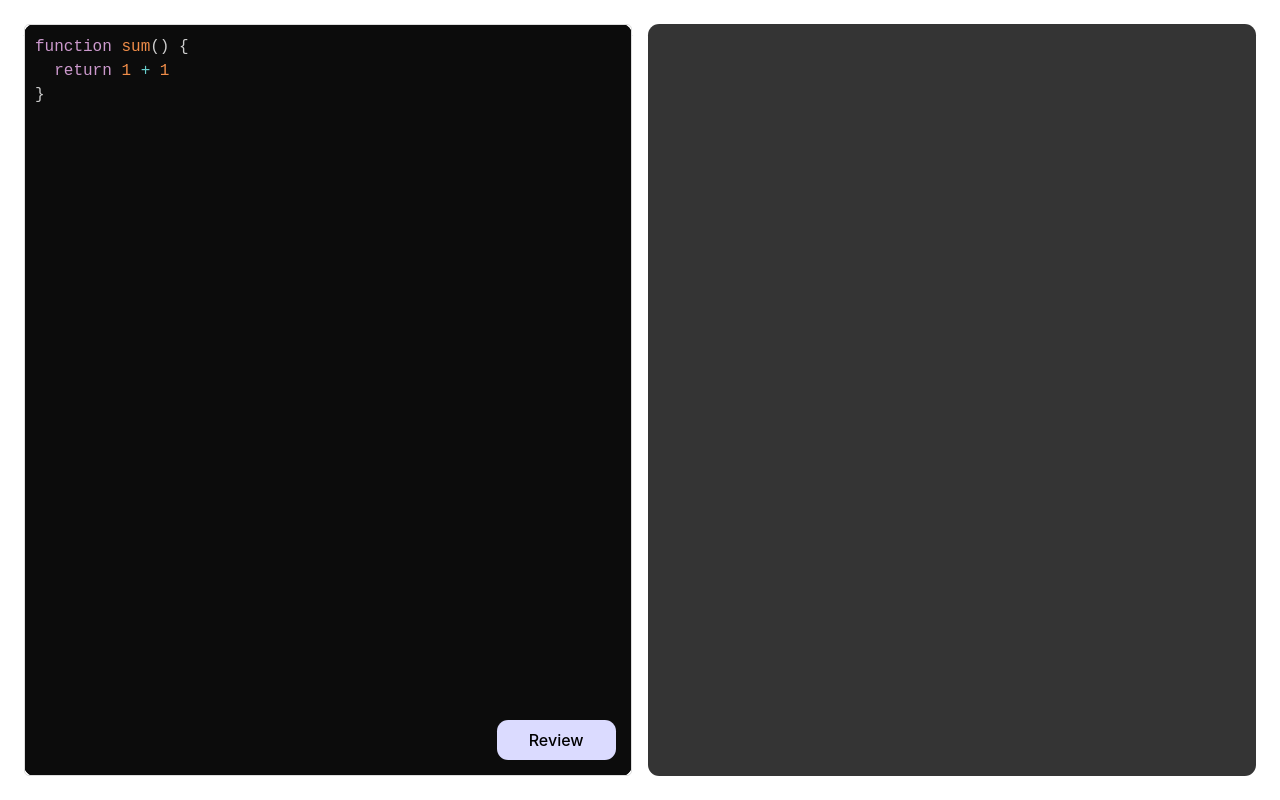
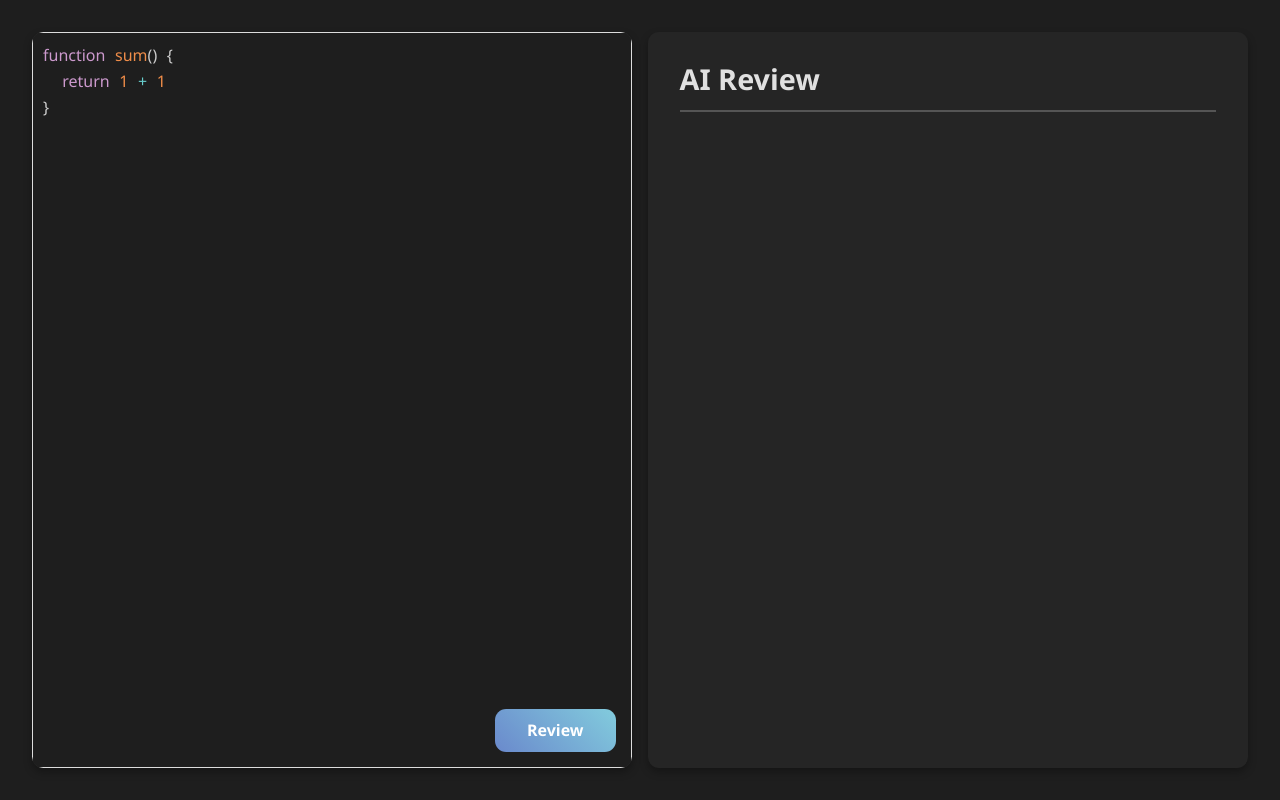
Before and after one commit to Besufekad-HAZ/AI-CodeReview, a React (Vite) app in the folder client/: page / in a window 1280 px wide. Built offline with nearby package versions, Linux system fonts and the light colour scheme.

Commit message:
Enhance UI styling and add  title above review output

```diff
--- a/client/src/App.css
+++ b/client/src/App.css
@@ -1,7 +1,8 @@
 * {
-  margin: 0%;
-  padding: 0%;
+  margin: 0;
+  padding: 0;
   box-sizing: border-box;
+  font-family: "Segoe UI", Tahoma, Geneva, Verdana, sans-serif;
 }
 
 html,
@@ -9,25 +10,29 @@ body,
 #root {
   height: 100%;
   width: 100%;
+  background-color: #1e1e1e;
+  color: #e0e0e0;
 }
 
 main {
   height: 100%;
   width: 100%;
-  padding: 1.5rem;
+  padding: 2rem;
   display: flex;
   gap: 1rem;
 }
 
 main .left,
 main .right {
-  height: 100%;
+  height: calc(100vh - 4rem);
   flex-basis: 50%;
   border-radius: 0.7rem;
+  overflow: hidden;
+  box-shadow: 0 4px 8px rgba(0, 0, 0, 0.3);
 }
 
 main .left {
-  background-color: #000000;
+  background-color: #2c2c2c;
   position: relative;
 }
 
@@ -38,25 +43,40 @@ main .left {
   width: 100%;
   margin: 0;
   border-radius: 0.7rem;
-  background-color: #0c0c0c;
+  background-color: #1e1e1e;
+  overflow: auto;
 }
 
 main .left .review {
   position: absolute;
   bottom: 1rem;
   right: 1rem;
-  background-color: rgb(219, 219, 255);
-  color: #000000;
-  padding: 0.5rem 2rem;
-  font-weight: 500;
+  background: linear-gradient(45deg, #6a89cc, #82ccdd);
+  color: #ffffff;
+  padding: 0.6rem 2rem;
+  font-weight: 600;
   cursor: pointer;
   user-select: none;
   border-radius: 0.7rem;
+  transition: transform 0.2s ease, box-shadow 0.2s ease;
+}
+
+main .left .review:hover {
+  transform: translateY(-3px);
+  box-shadow: 0 6px 12px rgba(0, 0, 0, 0.4);
 }
 
 main .right {
-  background-color: #343434;
-  padding: 1rem 2rem;
-  font-size: 1.3rem;
-  overflow: auto;
+  background-color: #252525;
+  padding: 1.5rem 2rem;
+  font-size: 1.2rem;
+  overflow-y: auto;
+  line-height: 1.6;
 }
+
+.main-title {
+  font-size: 1.2;
+  margin-bottom: 1rem;
+  border-bottom: 2px solid #555;
+  padding-bottom: 0.5rem;
+}
--- a/client/src/App.jsx
+++ b/client/src/App.jsx
@@ -43,13 +43,13 @@ function App() {
           <div className="code">
             <Editor
               value={code}
-              onValueChange={(code) => setCode(code)}
+              onValueChange={setCode}
               highlight={(code) =>
                 prism.highlight(code, prism.languages.javascript, "javascript")
               }
               padding={10}
               style={{
-                fontFamily: '"Fira code", "Fira Mono", monospace',
+                fontFamily: '"Fira Code", "Fira Mono", monospace',
                 fontSize: 16,
                 border: "1px solid #ddd",
                 borderRadius: "5px",
@@ -70,6 +70,7 @@ function App() {
           </div>
         </div>
         <div className="right">
+          <h2 className="main-title">AI Review</h2>
           <Markdown rehypePlugins={[rehypeHighlight]}>{review}</Markdown>
         </div>
       </main>
```
